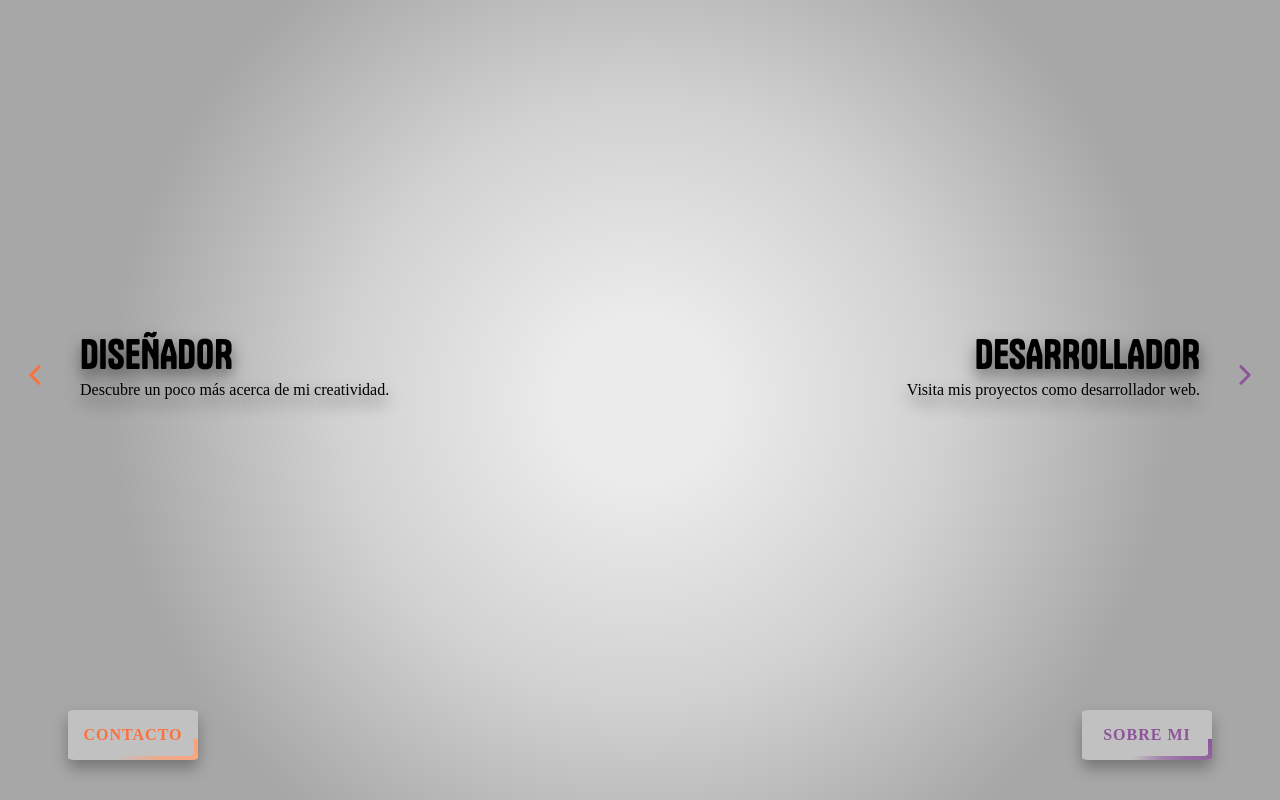
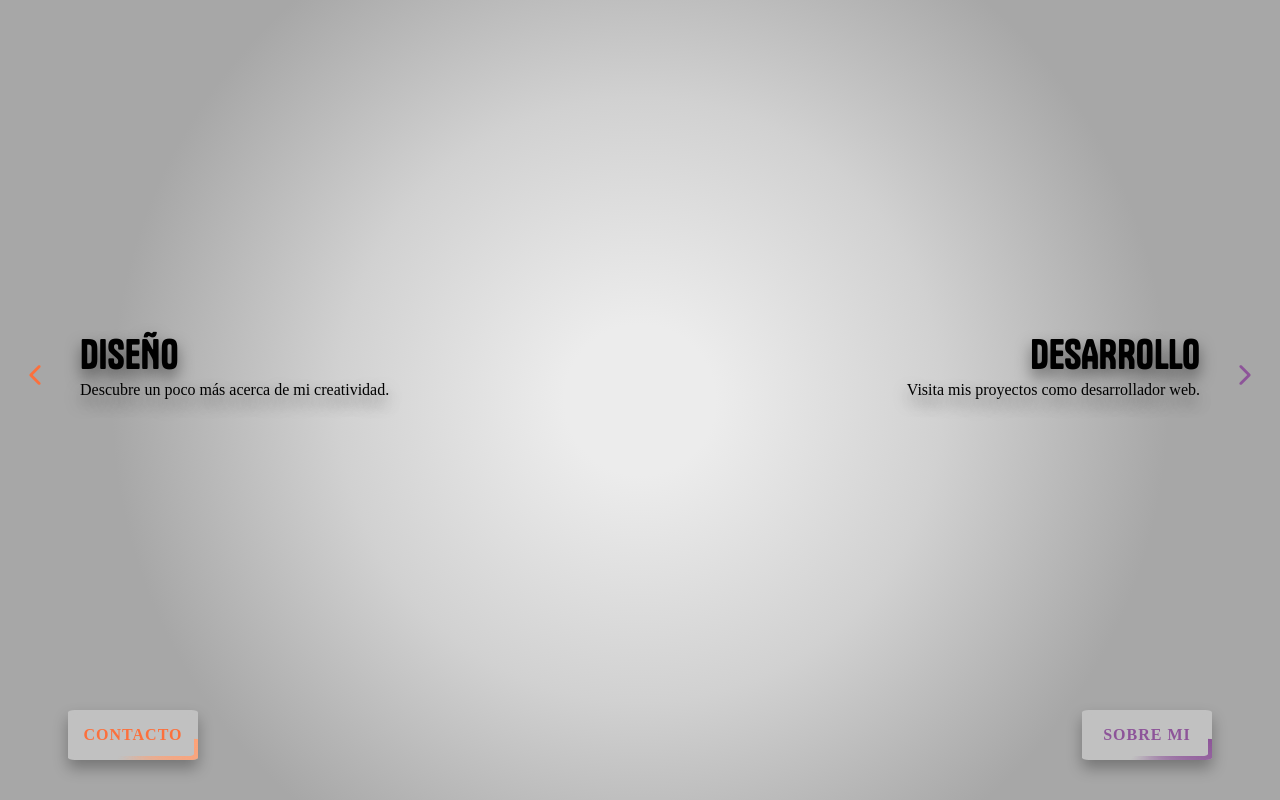
Before and after one commit to YellianAlexis/Portfolio-Web, a React (Vite) app: page / in a window 1280 px wide. Built offline with nearby package versions, Linux system fonts and the light colour scheme.

Commit message:
Pequeños ajustes en la home

```diff
--- a/src/components/HomePage.jsx
+++ b/src/components/HomePage.jsx
@@ -142,7 +142,7 @@ function HomePage() {
             <IoIosArrowBack />
           </Link>
           <div className="textDesigner">
-            <h1>DISEÑADOR</h1>
+            <h1>DISEÑO</h1>
             <p>Descubre un poco más acerca de mi creatividad.</p>
           </div>
         </div>
@@ -152,7 +152,7 @@ function HomePage() {
         </div>
         <div className="text col-lg-3" id="text2" ref={refText2}>
           <div className="textDeveloper">
-            <h1>DESARROLLADOR</h1>
+            <h1>DESARROLLO</h1>
             <p>Visita mis proyectos como desarrollador web.</p>
           </div>
           <Link
```
